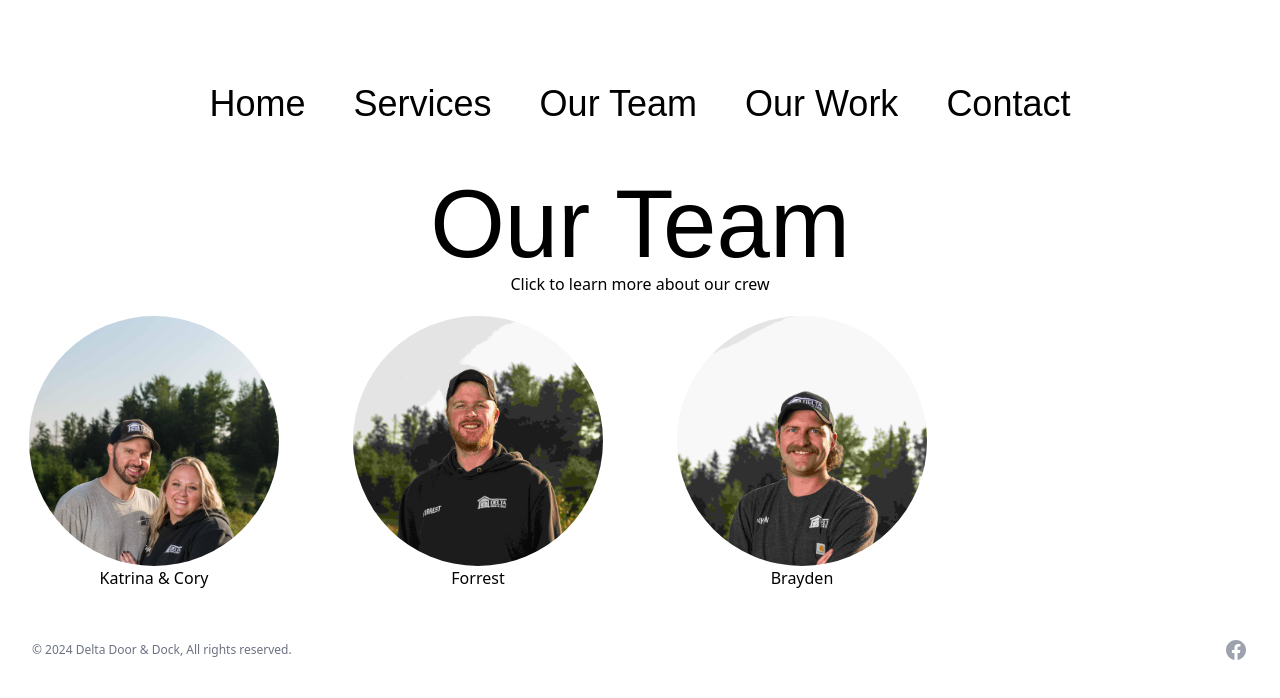
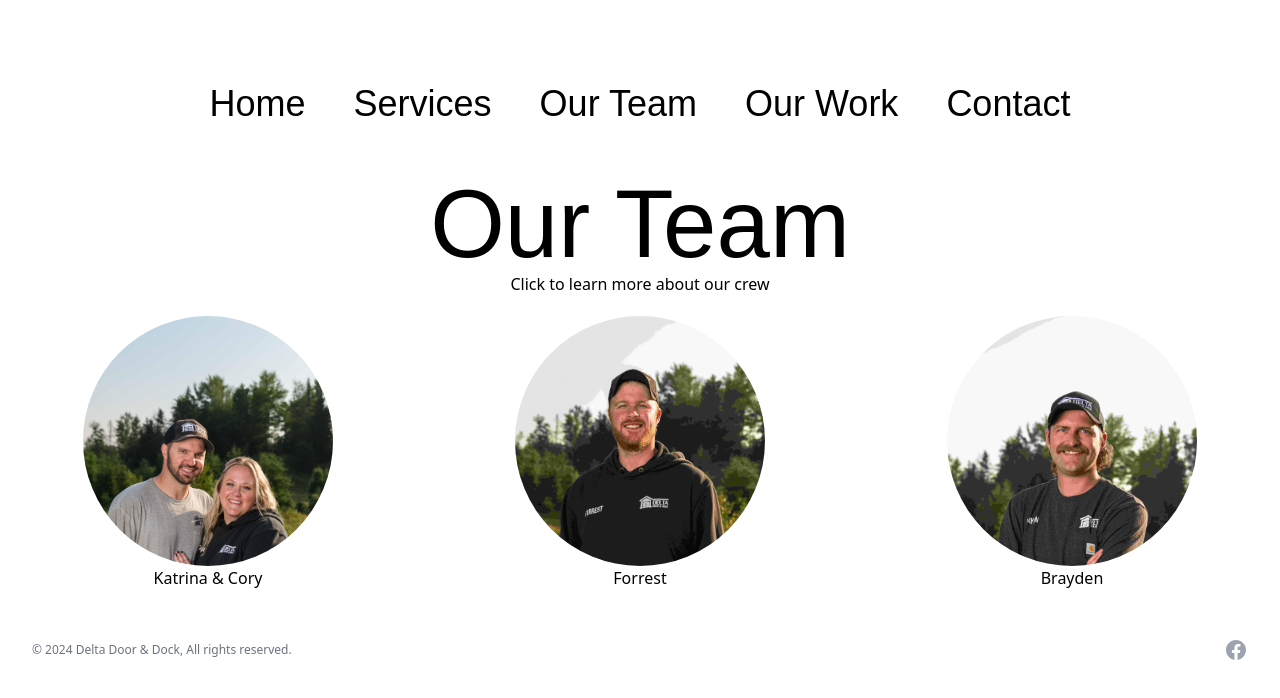
Before and after one commit to lee14k/deltadock, a Next.js app: page /our-team in a window 1280 px wide. Shown: the top 698 px of the page. Built offline with nearby package versions, Linux system fonts and the light colour scheme; a web font is replaced by a local one.

Commit message:
fix headshot columns after removal and add another cta button on home

```diff
--- a/components/FrontEnd/HeadshotCircle.jsx
+++ b/components/FrontEnd/HeadshotCircle.jsx
@@ -49,7 +49,7 @@ function HeadshotCircle(props) {
 
     return (
         <div>
-            <div className="grid lg:grid-cols-4 gap-4">
+            <div className="grid lg:grid-cols-3 gap-4">
                 {headshots.map((pair, index) => (
                     <div key={index} className="flex flex-col justify-center items-center">
                         <div onClick={() => handleClick(pair)} className='headshotcircle object-contain' style={{
--- a/components/LeftPhoto.jsx
+++ b/components/LeftPhoto.jsx
@@ -8,9 +8,12 @@ const libre = Libre_Caslon_Display({ subsets: ["latin"], weight: "400" });
 export default function LeftPhoto() {
   return (
     <div className="grid lg:grid-cols-2">
-      <div>
-        <ArchShape imageSrc="/dd_doors1.jpeg" patternId="uniquePattern3" />
-
+      <div className="grid grid-cols-1">
+        <ArchShape imageSrc="/dd_doors1.jpeg" patternId="uniquePattern3"/>
+        <button
+            className={`border-2 border-doorange rounded-full hover:bg-white text-white text-4xl lg:text-6xl p-4 w-4/5 font-bold my-12 bg-doorange hover:text-doorange transition-colors duration-300 ${libre.className}`}>
+          Call us today!
+        </button>
       </div>
       <div className="flex flex-col gap-12">
         <h1 className={`${libre.className} text-4xl lg:text-7xl text-blue-900 font-bold`}>
@@ -33,6 +36,9 @@ export default function LeftPhoto() {
         </p>
         <p>Let our skilled technicians do the labor for you!</p>
       </div>
+      <div>
+
+      </div>
     </div>
   );
 }
```
